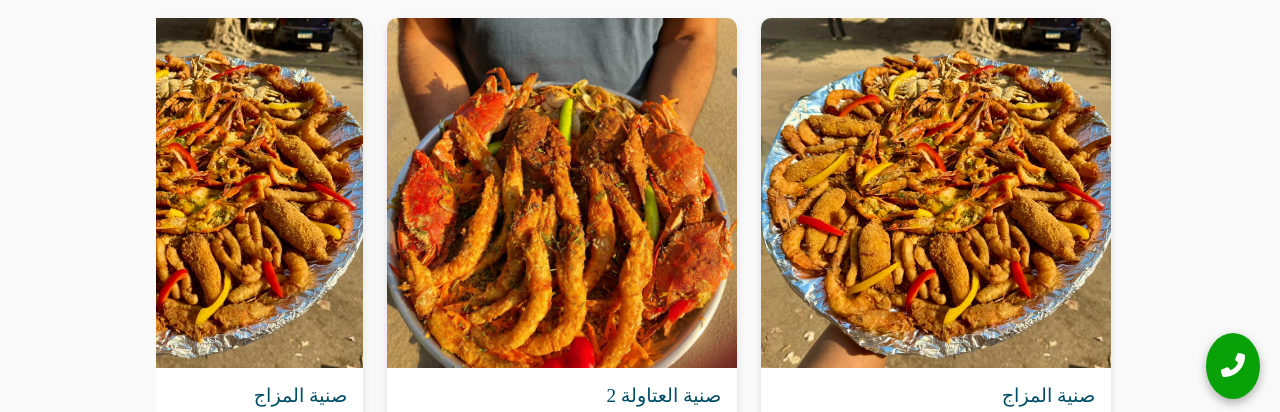
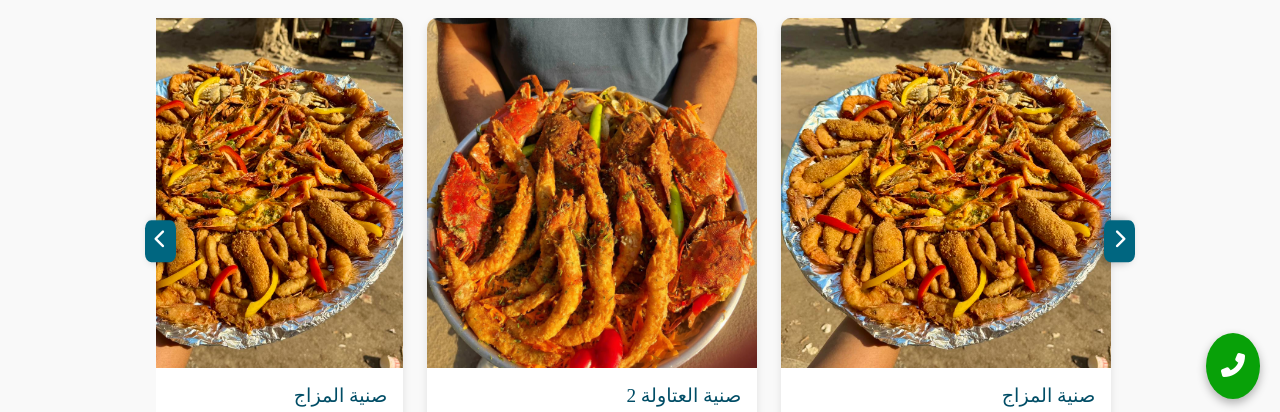
Before and after one commit to ammarali5/Am_Diaa, a plain HTML site: page index.html in a window 1280 px wide. Shown: the part 381-793 px from the top of the page. Drawn offline with Linux system fonts and the light colour scheme.

Commit message:
offers scroll bottons

```diff
--- a/css/style.css
+++ b/css/style.css
@@ -78,8 +78,8 @@ header h1 {
 
 /* ================ */
 .offers {
+    position: relative;
     background: var(--white-color);
-    padding: 3rem 2rem;
     margin: 2rem auto;
     max-width: 1000px;
     padding: 1rem;
@@ -94,7 +94,6 @@ header h1 {
 
 .offer-items {
     display: flex;
-
     flex-wrap: nowrap;
     gap: 1.5rem;
     overflow-x: auto;
@@ -102,38 +101,62 @@ header h1 {
     padding: 0.8rem;
     scroll-behavior: smooth;
     -webkit-overflow-scrolling: touch;
-    scrollbar-width: thin;
-    /* auto | thin */
-    scrollbar-color: #004d66 #f1f1f1;
-    /* thumb | track */
+    scrollbar-width: thin;    /* auto | thin */
+    scrollbar-color: #004d66 #f1f1f1;    /* thumb | track */
 }
 
 /* For Chrome, Edge, Safari */
 .offer-items::-webkit-scrollbar {
-    height: 10px;
-    /* scrollbar thickness */
+    height: 10px;    /* scrollbar thickness */
 }
 
 .offer-items::-webkit-scrollbar-track {
-    background: #f1f1f1;
-    /* track (behind thumb) */
+    background: #f1f1f1;    /* track (behind thumb) */
     border-radius: 10px;
 }
 
 .offer-items::-webkit-scrollbar-thumb {
-    background: #004d66;
-    /* scroll thumb */
+    background: #004d66;    /* scroll thumb */
     border-radius: 10px;
 }
 
 .offer-items::-webkit-scrollbar-thumb:hover {
-    background: #007999;
-    /* thumb on hover */
+    background: #007999;    /* thumb on hover */
 }
 
+.offer-item {
+    min-width: 330px;
+}
 
-.offer-item {
-    min-width: 350px;
+.offer-btn {
+    position: absolute;
+    top: 50%;
+    transform: translateY(-50%);
+    background: var(--secondry-color);
+    color: white;
+    border: none;
+    font-size: 1.2rem;
+    padding: 0.4rem 0.6rem;
+    cursor: pointer;
+    z-index: 10;
+    box-shadow: 5px 0 10px rgba(0, 0, 0, 0.3);
+    border-radius: 20%;
+}
+
+.offer-btn.left {
+    left: 5px;
+    box-shadow: 5px 0 10px rgba(0, 0, 0, 0.3);
+}
+
+.offer-btn.right {
+    right: 5px;
+    box-shadow: -5px 0 10px rgba(0, 0, 0, 0.3);
+}
+
+@media (max-width: 768px) {
+    .offer-btn {
+        display: block;
+    }
 }
 
 
--- a/index.html
+++ b/index.html
@@ -23,7 +23,9 @@
 
     <div class="offers">
         <h2>العروض </h2>
+        <button class="offer-btn left"><i class="fas fa-chevron-left"></i></button>
         <div class="offer-items">
+
             <div class="offer-item item">
                 <img src="images/elmazag-tray.jpg" alt="elmazag tray">
                 <div class="item-info">
@@ -56,7 +58,9 @@
                     <div class="price"><del>2000 ج</del> 1500 ج</div>
                 </div>
             </div>
+
         </div>
+        <button class="offer-btn right"><i class="fas fa-chevron-right"></i></button>
     </div>
 
     <div class="nav-wrapper">
--- a/scripts/script.js
+++ b/scripts/script.js
@@ -21,7 +21,48 @@ window.addEventListener("scroll", () => {
 
 
 
-// nav links scroll buttons
+/* ============================ */
+const offerItems = document.querySelector('.offer-items');
+const offerBtnLeft = document.querySelector('.offer-btn.left');
+const offerBtnRight = document.querySelector('.offer-btn.right');
+
+/* function updateOfferButtons() {
+    const scrollLeft = offerItems.scrollLeft;
+    const maxScroll = offerItems.scrollWidth - offerItems.clientWidth;
+
+    // hide right when at end
+    if (scrollLeft <= 2) {
+        offerBtnRight.style.visibility = "hidden";
+    } else {
+        offerBtnRight.style.visibility = "visible";
+    }
+
+    // hide left when at start
+    if (scrollLeft >= maxScroll - 2) {
+        offerBtnLeft.style.visibility = "hidden";
+    } else {
+        offerBtnLeft.style.visibility = "visible";
+    }
+}
+
+// Scroll events
+offerItems.addEventListener('scroll', updateOfferButtons);*/
+
+ // Button click events
+offerBtnLeft.addEventListener('click', () => {
+    offerItems.scrollBy({ left: -350, behavior: 'smooth' });
+});
+offerBtnRight.addEventListener('click', () => {
+    offerItems.scrollBy({ left: 350, behavior: 'smooth' });
+});
+
+/*// Initial check
+window.addEventListener('load', updateOfferButtons);
+window.addEventListener('resize', updateOfferButtons); */
+
+
+
+
 const nav = document.querySelector('.menu-nav');
 const btnLeft = document.querySelector('.scroll-btn.left');
 const btnRight = document.querySelector('.scroll-btn.right');
```
